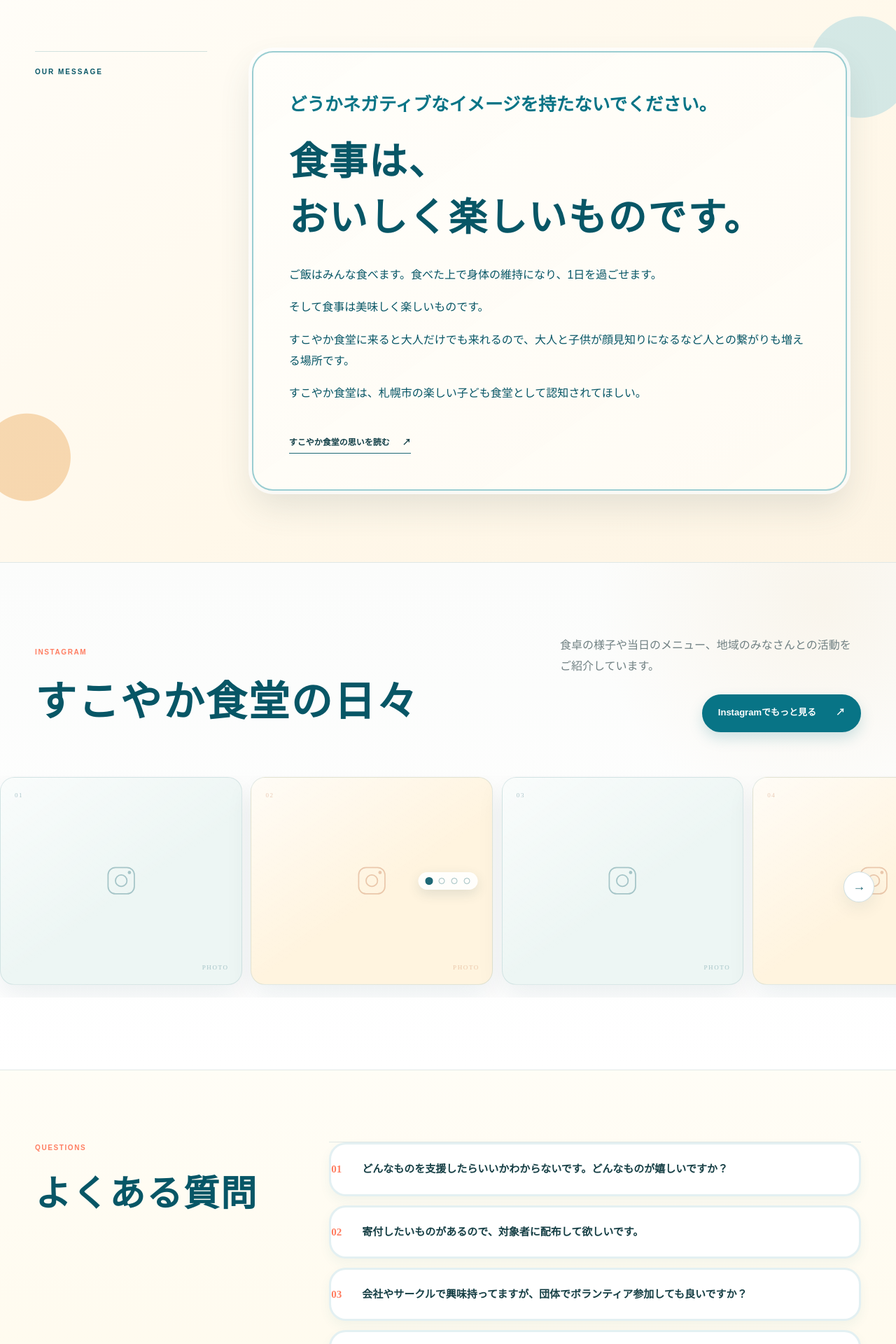
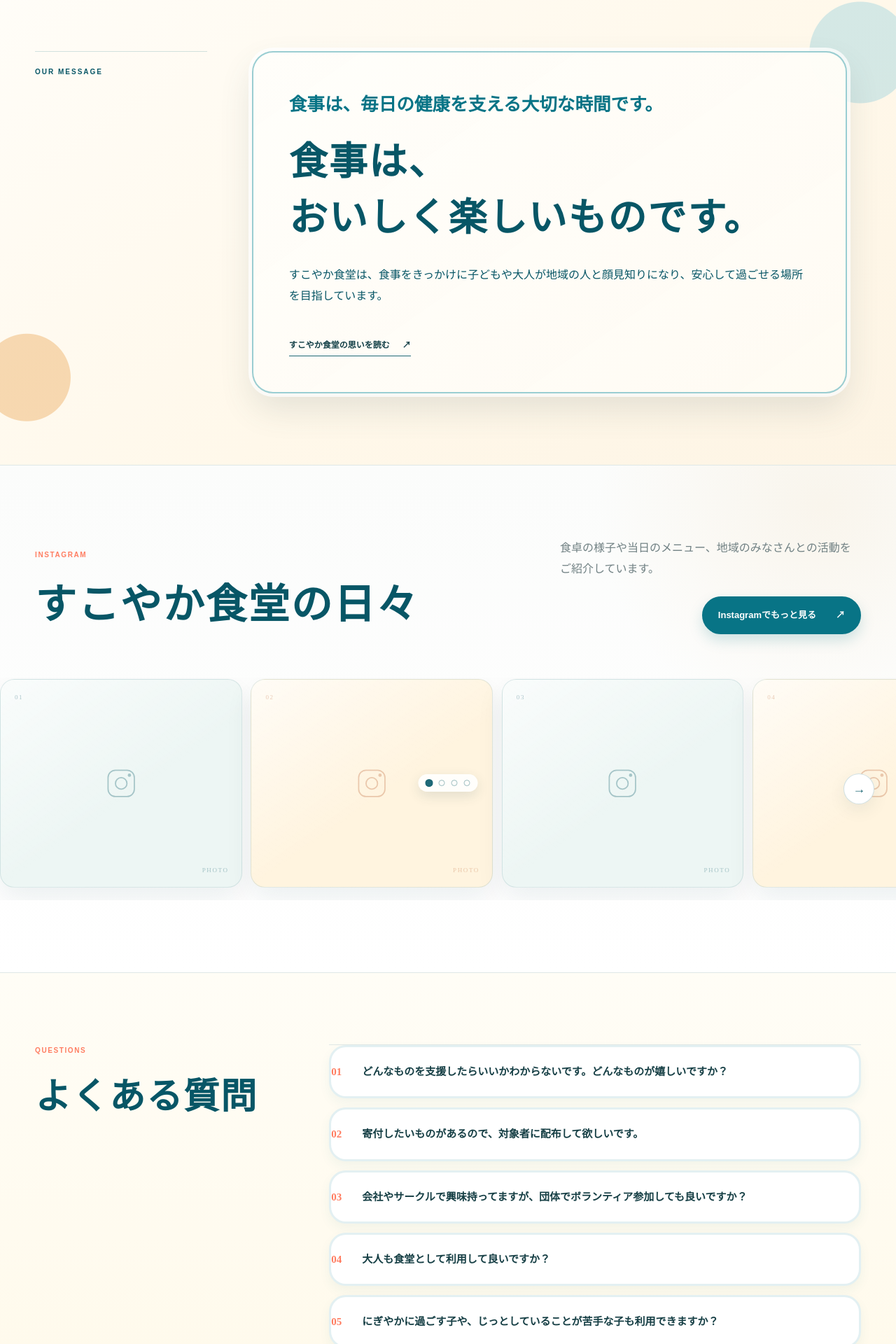
Before and after one commit to SUKOYAKASHOKUDO/sukoyaka-shokudo, a Next.js app: page / in a window 1280 px wide. Shown: the part 1960-3880 px from the top of the page at 70% size. Built offline with nearby package versions, Linux system fonts and the light colour scheme.

Commit message:
Soften about copy and FAQ wording

```diff
--- a/app/about/page.tsx
+++ b/app/about/page.tsx
@@ -25,7 +25,7 @@ export default function AboutPage() {
         <PageIntro
           eyebrow="ABOUT SUKOYAKA"
           title="札幌市中央区にある、子ども食堂"
-          description="どうか、子ども食堂にネガティブなイメージを持たないでください。食事をきっかけに、人と人が顔見知りになれる楽しい場所を目指しています。"
+          description="おなかがすいた日も、だれかと一緒に食べたい日も。どなたでも気軽に来られる、地域の食堂です。"
         />
 
         <section className="mashiro-section">
--- a/content/legacyContent.ts
+++ b/content/legacyContent.ts
@@ -72,11 +72,8 @@ export const legacyImages = [
 
 export const legacyAbout = {
   opening: [
-    "どうかネガティブなイメージを持たないでください。",
-    "ご飯はみんな食べます。食べた上で身体の維持になり、1日を過ごせます。",
-    "そして食事は美味しく楽しいものです。",
-    "すこやか食堂に来ると大人だけでも来れるので、大人と子供が顔見知りになるなど人との繋がりも増える場所です。",
-    "すこやか食堂は、札幌市の楽しい子ども食堂として認知されてほしい。",
+    "食事は、毎日の健康を支える大切な時間です。",
+    "すこやか食堂は、食事をきっかけに子どもや大人が地域の人と顔見知りになり、安心して過ごせる場所を目指しています。",
   ],
   message: [
     "働くママの少しでもサポートができたらいいなと想っています。",
@@ -90,9 +87,9 @@ export const legacyAbout = {
     "開催日は気軽にご利用ください。",
   ],
   background: [
-    "無料または低額で、子供が地域と繋がりを持ち、孤食や食事ができない場所を回避するための場所です。7人に1人が貧困と言われていて、子供の食育に貢献する目的があります。",
-    "1ヶ月に1〜2度不定期に行われている食堂が多いです。",
-    "子ども食堂としての食事提供回数も同程度であり、月1〜2食が多いのです。",
+    "子ども食堂は、食事の提供だけでなく、子どもが安心して過ごし、地域の人と交流できる居場所でもあります。",
+    "食育、孤食の防止、地域交流、学習や体験など、活動内容は団体によって異なります。",
+    "月1〜2回程度開催する子ども食堂もあります。",
   ],
   sources: [
     {
@@ -221,8 +218,10 @@ export const legacyFaqs = [
       "誰でも来店可能です！大人は1人500円かかりますが、そのお金は支援金になります。",
   },
   {
-    question: "静かにできない子供がいますが、連れていっても良いですか？",
-    answer: "絵本やおもちゃも用意しております。",
+    question:
+      "にぎやかに過ごす子や、じっとしていることが苦手な子も利用できますか？",
+    answer:
+      "はい、大丈夫です。絵本やおもちゃをご用意しています。安心して過ごせるよう、できる範囲で対応します。心配なことがある場合は事前にご相談ください。",
   },
   {
     question: "どんな団体で運営していますか？",
```
